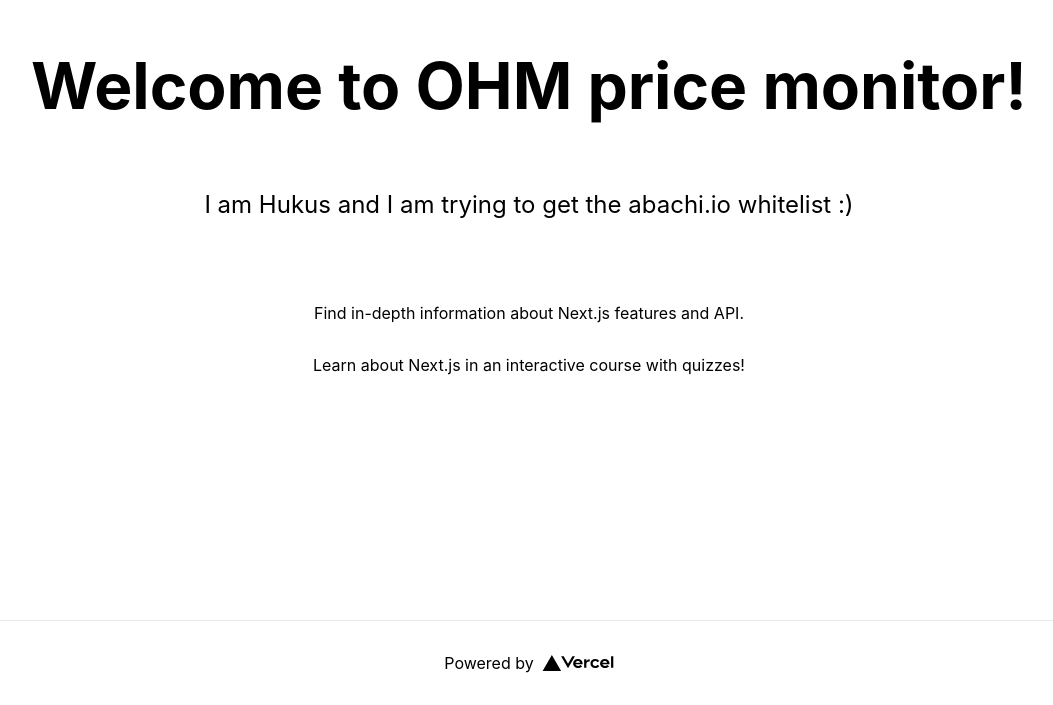
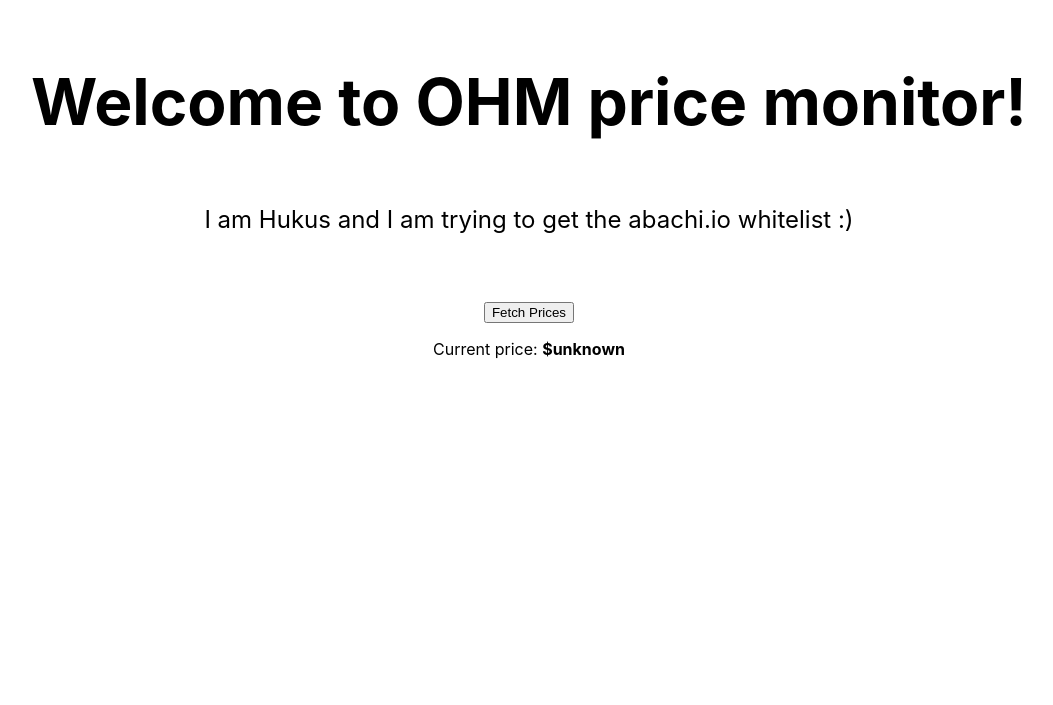
Before and after one commit to hukus/ohm-forks, a Next.js app: page / in a window 1280 px wide. Shown: the part 180-885 px from the top of the page, without its empty margins (111-1164 px from the left). After the commit the page ends 800 px from the top, so only its background shows below. Built offline with nearby package versions, Linux system fonts and the light colour scheme.

Commit message:
feat(fetch-logic): query ohm subgraph and parse token price

```diff
--- a/pages/index.js
+++ b/pages/index.js
@@ -1,10 +1,38 @@
-import Head from 'next/head'
-import Image from 'next/image'
-import styles from '../styles/Home.module.css'
-import { useState } from 'react'
+import Head from 'next/head';
+import styles from '../styles/Home.module.css';
+import { useState } from 'react';
 
 export default function Home() {
-  const [result, setResult] = useState({});
+  const [price, setPrice] = useState('unknown');
+
+  const body = {
+    variables: {},
+    query:
+      '{\n  protocolMetrics(first: 1, orderBy: timestamp, orderDirection: desc) {\n    id\n    timestamp\n    ohmCirculatingSupply\n    sOhmCirculatingSupply\n    totalSupply\n    ohmPrice\n    marketCap\n    totalValueLocked\n    treasuryRiskFreeValue\n    treasuryMarketValue\n    nextEpochRebase\n    nextDistributedOhm\n    treasuryDaiRiskFreeValue\n    treasuryFraxMarketValue\n    treasuryDaiMarketValue\n    treasuryFraxRiskFreeValue\n    treasuryXsushiMarketValue\n    treasuryWETHMarketValue\n    treasuryLusdRiskFreeValue\n    treasuryLusdMarketValue\n    currentAPY\n    runway10k\n    runway20k\n    runway50k\n    runway7dot5k\n    runway5k\n    runway2dot5k\n    runwayCurrent\n    holders\n    treasuryOhmDaiPOL\n    treasuryOhmFraxPOL\n    __typename\n  }\n}\n',
+  };
+
+  const requestOptions = {
+    method: 'POST',
+    headers: { 'Content-Type': 'application/json' },
+    body: JSON.stringify(body),
+  };
+
+  const fetchPrice = async () => {
+    const response = await fetch(
+      'https://api.thegraph.com/subgraphs/name/drondin/olympus-graph',
+      requestOptions
+    );
+    const result = await response.json();
+    const parsedPrice = result?.data?.protocolMetrics[0]?.ohmPrice;
+    if (parsedPrice) {
+      const numberPrice = Number(parsedPrice);
+      const twoDecimalPrice = Math.round(numberPrice * 100) / 100;
+      setPrice(String(twoDecimalPrice));
+    } else {
+      setPrice('still unknown');
+    }
+  };
+
   return (
     <div className={styles.container}>
       <Head>
@@ -14,33 +42,15 @@ export default function Home() {
       </Head>
 
       <main className={styles.main}>
-        <h1 className={styles.title}>
-          Welcome to OHM price monitor!
-        </h1>
-
+        <h1 className={styles.title}>Welcome to OHM price monitor!</h1>
         <p className={styles.description}>
           I am Hukus and I am trying to get the abachi.io whitelist :)
         </p>
-
-        <div className={styles.grid}>
-            <p>Find in-depth information about Next.js features and API.</p>
-
-           <p>Learn about Next.js in an interactive course with quizzes!</p>
-                  </div>
+        <button onClick={fetchPrice}>Fetch Prices</button>
+        <p>
+          Current price: <b>${price}</b>
+        </p>
       </main>
-
-      <footer className={styles.footer}>
-        <a
-          href="https://vercel.com?utm_source=create-next-app&utm_medium=default-template&utm_campaign=create-next-app"
-          target="_blank"
-          rel="noopener noreferrer"
-        >
-          Powered by{' '}
-          <span className={styles.logo}>
-            <Image src="/vercel.svg" alt="Vercel Logo" width={72} height={16} />
-          </span>
-        </a>
-      </footer>
     </div>
-  )
+  );
 }
```
